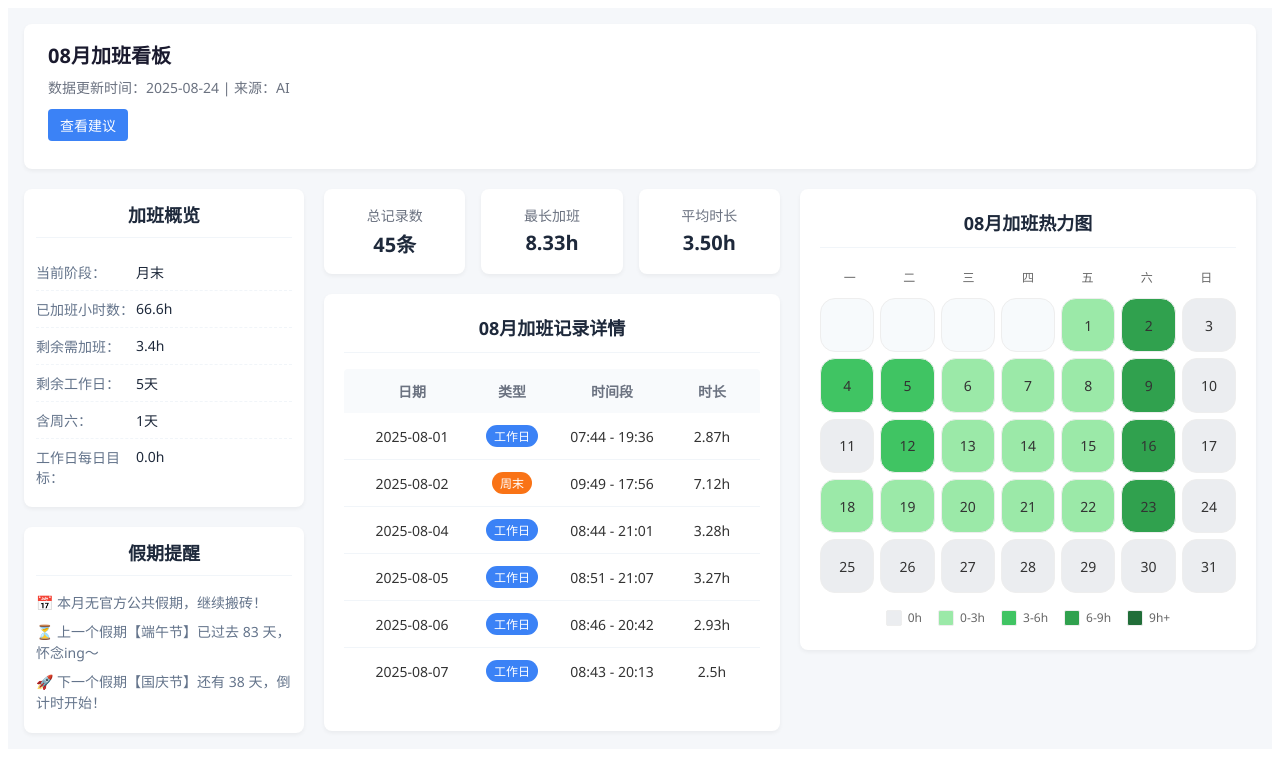
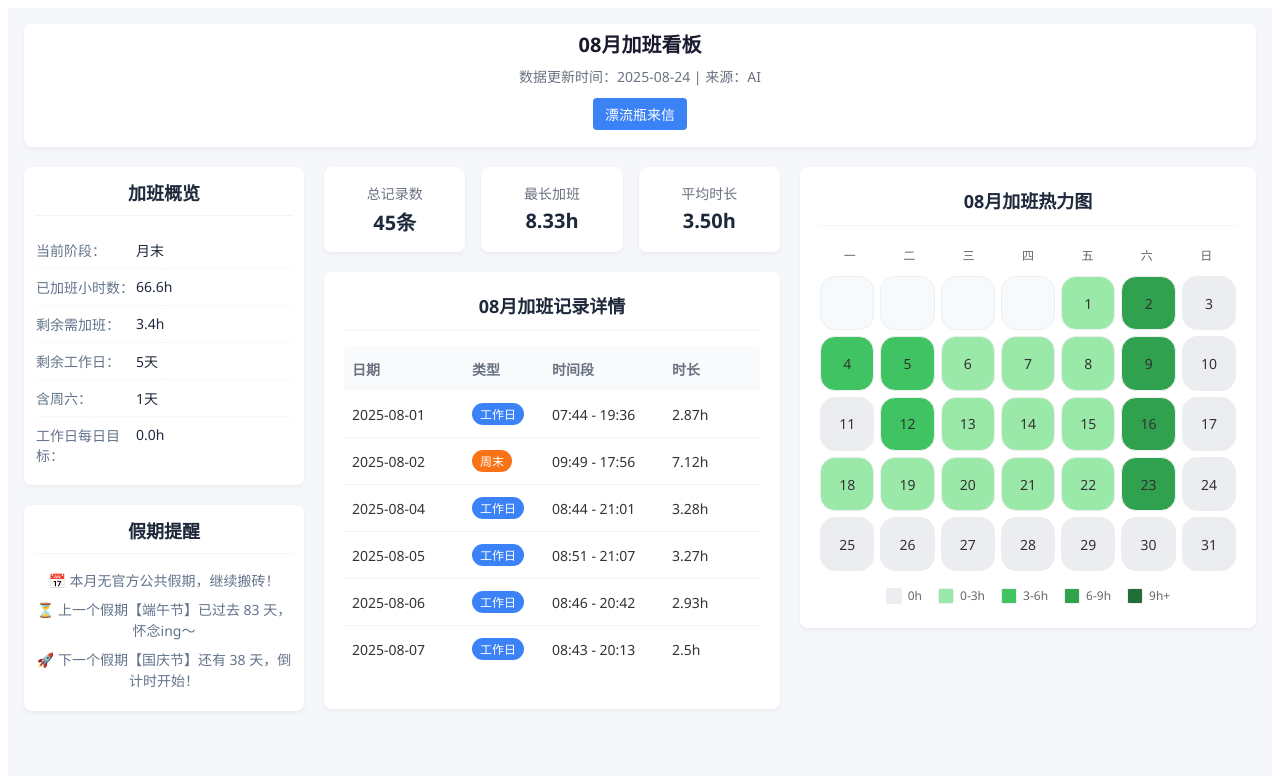
Before and after one commit to asdas1233456/WorkTime, a Vue app: page / in a window 1280 px wide. Shown: the top 776 px of the page. Built offline with nearby package versions, Linux system fonts and the light colour scheme.

Commit message:
重新修改UI界面

```diff
--- a/src/App.vue
+++ b/src/App.vue
@@ -1,4 +1,5 @@
 <template>
+  <div class="page-container">
     <div class="dashboard">
       <!-- 顶部标题栏 -->
       <header class="dashboard-header">
@@ -6,11 +7,11 @@
         <p>数据更新时间：{{ planData.current_date }} | 来源：{{ planData.来源 }}</p>
         <!-- AI建议按钮 -->
         <button class="advice-btn" @click="showAdviceDialog = true">
-        查看建议
+          漂流瓶来信
         </button>
       </header>
 
-    <!-- 核心三栏布局（无改动） -->
+      <!-- 核心三栏布局 -->
       <main class="dashboard-content">
         <!-- 左侧边栏 -->
         <aside class="sidebar">
@@ -92,7 +93,7 @@
       <div class="dialog-overlay" v-if="showAdviceDialog" @click="showAdviceDialog = false">
         <div class="dialog" @click.stop>
           <div class="dialog-header">
-          <h3>AI建议</h3>
+            <h3>漂流瓶</h3>
             <button class="close-btn" @click="showAdviceDialog = false">×</button>
           </div>
           <div class="dialog-content">
@@ -100,6 +101,7 @@
           </div>
           <div class="dialog-footer">
             <button class="confirm-btn" @click="showAdviceDialog = false">关闭</button>
+          </div>
         </div>
       </div>
     </div>
@@ -159,12 +161,19 @@ const formattedAdvice = computed(() =>
   padding: 0;
 }
 
+/* 新增：页面容器，用于整体居中 */
+.page-container {
+  display: flex;
+  justify-content: center;
+  background-color: #f5f7fa;
+  min-height: 100vh;
+  padding: 16px;
+}
+
 .dashboard {
+  width: 100%;
   max-width: 1600px;
-  margin: 0 auto;
-  padding: 16px;
   font-family: 'Segoe UI', Roboto, Oxygen, Ubuntu, sans-serif;
-  background-color: #f5f7fa;
   color: #333;
 }
 
@@ -179,11 +188,12 @@ const formattedAdvice = computed(() =>
 /* 顶部标题栏 */
 .dashboard-header {
   background: white;
-  padding: 16px 24px;
+  padding: 5px 24px;
   border-radius: 8px;
   box-shadow: 0 2px 4px rgba(0,0,0,0.05);
   margin-bottom: 20px;
   position: relative;
+  text-align: center; /* 标题栏内容居中 */
 }
 
 .dashboard-header h1 {
@@ -220,7 +230,7 @@ const formattedAdvice = computed(() =>
   display: grid;
   grid-template-columns: 280px 1fr 1fr; /* 左280px固定，中右自适应 */
   gap: 20px;
-  align-items: stretch;
+  align-items: start; /* 顶部对齐，而不是拉伸 */
 }
 
 /* 左侧边栏 */
@@ -229,7 +239,6 @@ const formattedAdvice = computed(() =>
   display: flex;
   flex-direction: column;
   gap: 20px;
-  height: 100%;            /* 占满网格单元高度 */
 }
 
 .sidebar-card {
@@ -282,6 +291,7 @@ const formattedAdvice = computed(() =>
   font-size: 14px;
   color: #64748b;
   line-height: 1.5;
+  text-align: center; /* 假期提醒文字居中 */
 }
 
 /* 中间区域 */
@@ -323,7 +333,6 @@ const formattedAdvice = computed(() =>
 .card {
   background: white;
   border-radius: 8px;
-  text-align: center; /* 居中对齐 */
   padding: 20px;
   box-shadow: 0 2px 4px rgba(0,0,0,0.05);
 }
@@ -334,6 +343,7 @@ const formattedAdvice = computed(() =>
   color: #1e293b;
   padding-bottom: 12px;
   border-bottom: 1px solid #f1f5f9;
+  text-align: center; /* 卡片标题居中 */
 }
 
 /* 加班记录列表 */
@@ -440,6 +450,8 @@ const formattedAdvice = computed(() =>
   margin: 0;
   font-size: 18px;
   color: #1e293b;
+  text-align: center;
+  flex: 1; /* 让标题占据中间空间 */
 }
 
 .close-btn {
@@ -481,7 +493,7 @@ const formattedAdvice = computed(() =>
   padding: 16px 20px;
   border-top: 1px solid #f1f5f9;
   display: flex;
-  justify-content: flex-end;
+  justify-content: center; /* 按钮居中 */
 }
 
 .confirm-btn {
```
Lines whose indentation alone changed are shown as unchanged.
